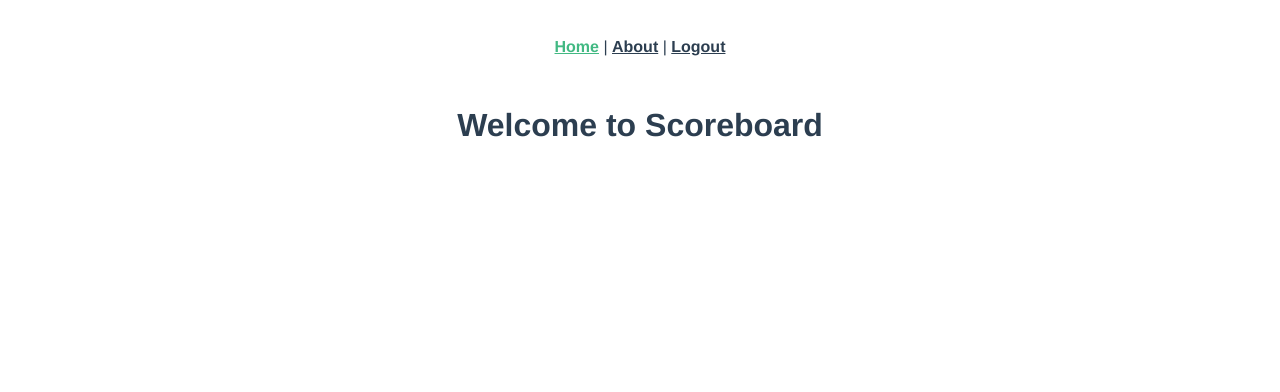
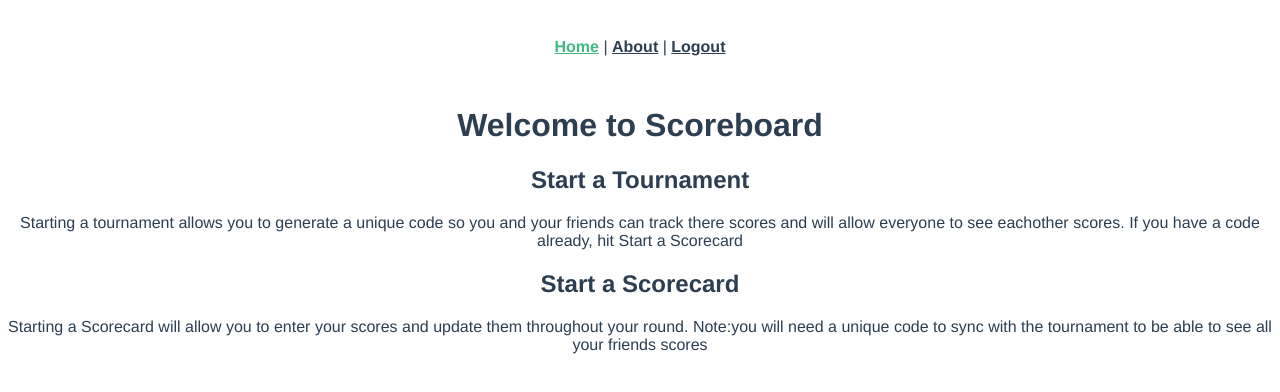
Before and after one commit to SymensJeffrey/golf_vue, a Vue app: page / in a window 1280 px wide. Shown: the top 392 px of the page. Built offline with nearby package versions, Linux system fonts and the light colour scheme; sample sign-in values are in the browser's storage.

Commit message:
add start tourny/score wording on home page

```diff
--- a/src/views/Home.vue
+++ b/src/views/Home.vue
@@ -4,6 +4,12 @@
     <div v-if="!isLoggedIn()">
       <button v-on:click="pushToSignup">Signup</button>
       <button v-on:click="pushToLogin">Login</button>
+    </div>
+    <div v-if="isLoggedIn()">
+      <h2>Start a Tournament</h2>
+      <p>Starting a tournament allows you to generate a unique code so you and your friends can track there scores and will allow everyone to see eachother scores. If you have a code already, hit Start a Scorecard</p>
+      <h2> Start a Scorecard</h2>
+      <p>Starting a Scorecard will allow you to enter your scores and update them throughout your round. Note:you will need a unique code to sync with the tournament to be able to see all your friends scores</p>
     </div>
   </div>
 </template>
```
